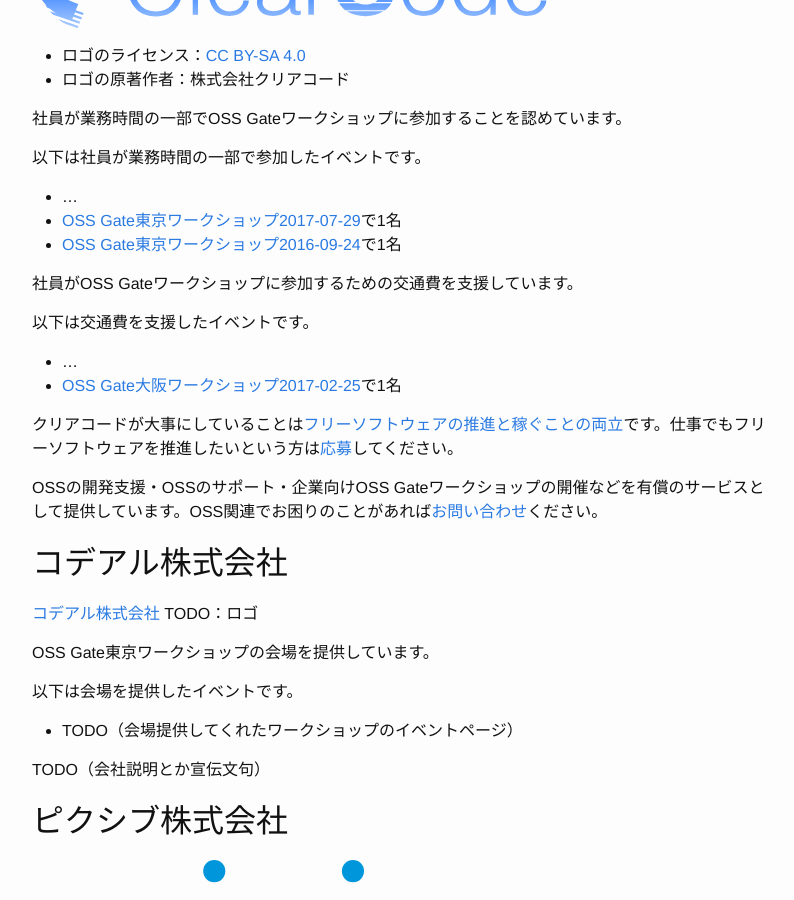
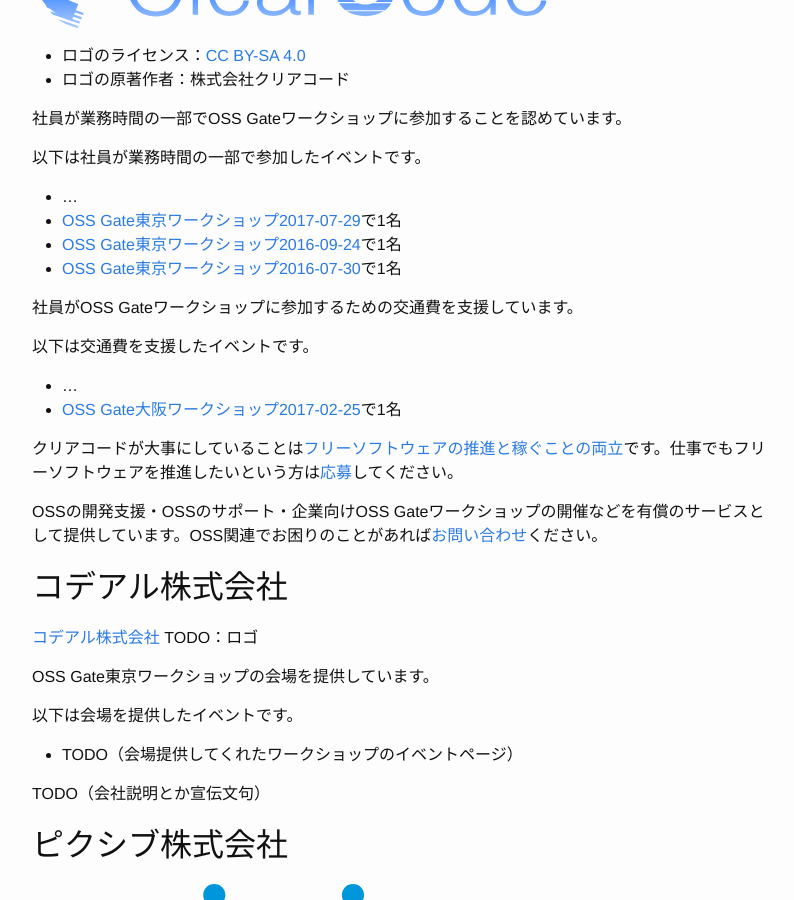
Before and after one commit to oss-gate/oss-gate.github.io, a Jekyll site: the page built from sponsors/index.md, in a window 1280 px wide and 900 px high, scrolled down 3694 px. Shown: the whole window, without its empty margins (238-1032 px from the left). Built offline with Jekyll 4.4.1, drawn with Linux system fonts in a browser that asks for light colours; comment, search, counter and statistics services are not loaded.

Commit message:
Add missing ClearCode entry

```diff
--- a/sponsors/index.md
+++ b/sponsors/index.md
@@ -123,6 +123,7 @@
 - ...
 - [OSS Gate東京ワークショップ2017-07-29](https://oss-gate.doorkeeper.jp/events/61378)で1名
 - [OSS Gate東京ワークショップ2016-09-24](https://oss-gate.doorkeeper.jp/events/46275)で1名
+- [OSS Gate東京ワークショップ2016-07-30](https://oss-gate.doorkeeper.jp/events/42159)で1名
 
 社員がOSS Gateワークショップに参加するための交通費を支援しています。
 
```
